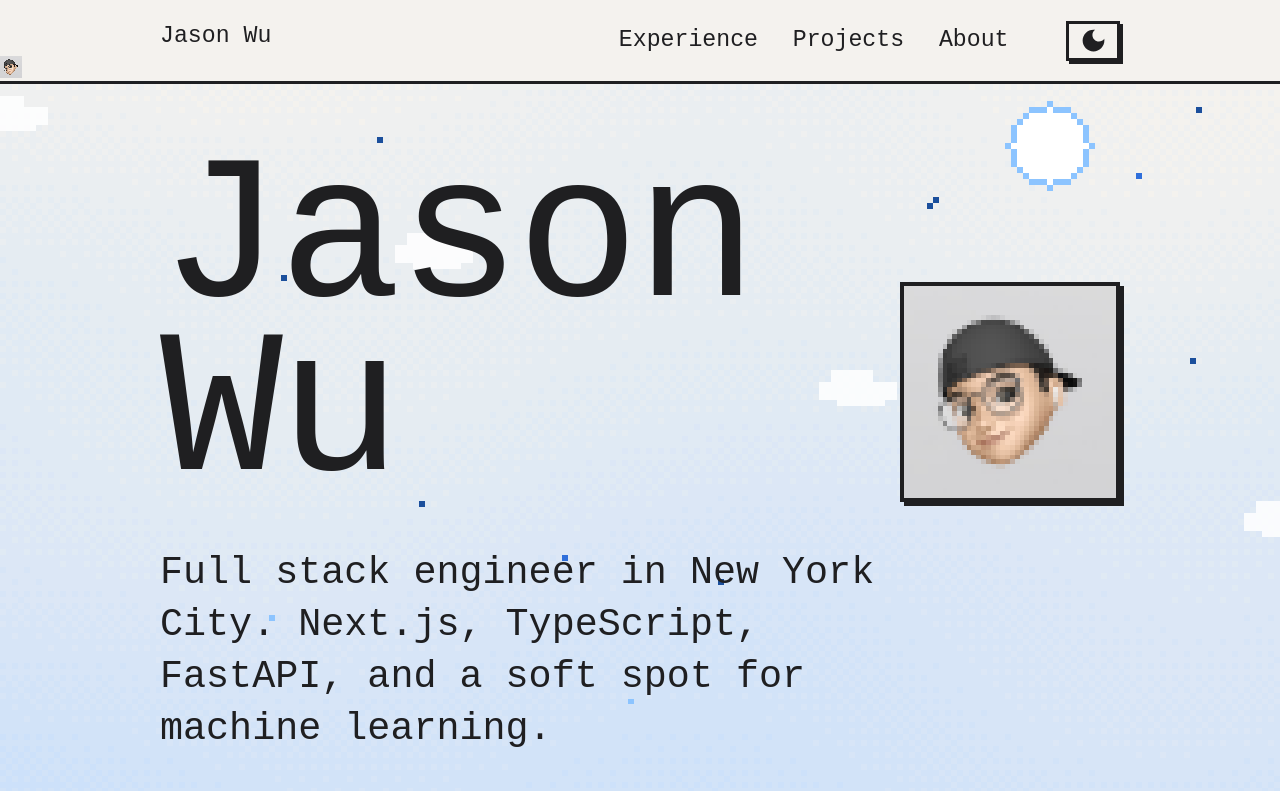
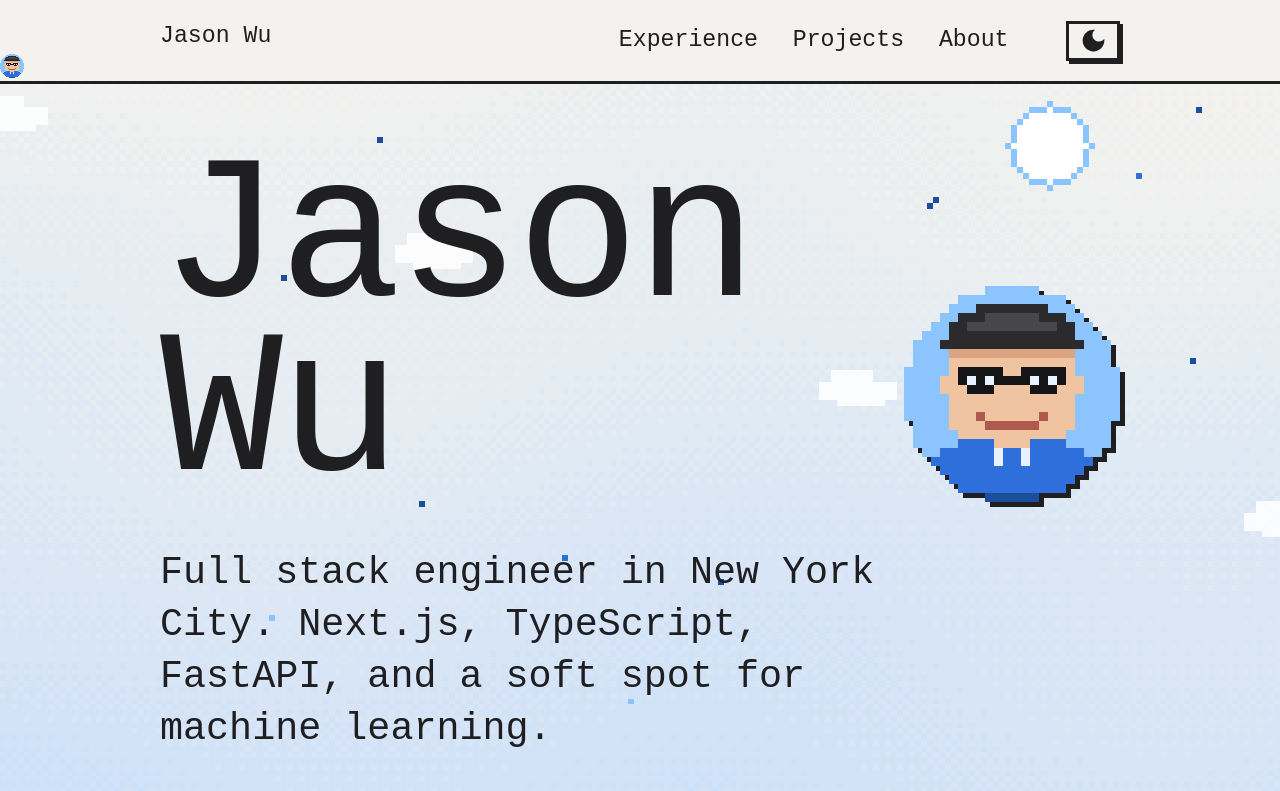
Before and after one commit to Jason-Wuuuu/Jason, a React (Vite) app: page / in a window 1280 px wide. Shown: the top 791 px of the page. Built offline with nearby package versions, Linux system fonts and the light colour scheme; a web font is replaced by a local one.

Commit message:
Replace memoji with a drawn pixel-art circular avatar; add live demo URLs for new projects
Co-Authored-By: Claude Sonnet 5.5 <noreply@anthropic.com>

```diff
--- a/src/App.jsx
+++ b/src/App.jsx
@@ -5,6 +5,7 @@ import Projects from "./components/Projects";
 import About from "./components/About";
 import ThemeToggle from "./components/ThemeToggle";
 import Background from "./components/Background";
+import { avatarURL } from "./avatar";
 import site from "./content";
 
 // Loaded only at #/admin, so visitors never download it.
@@ -43,7 +44,7 @@ export default function App() {
           <ThemeToggle />
         </nav>
         <span className="runner" aria-hidden="true">
-          <img src={image(site.profile.avatar)} alt="" />
+          <img src={avatarURL()} alt="" />
         </span>
       </header>
       <main id="top">
--- a/src/admin/schema.js
+++ b/src/admin/schema.js
@@ -10,7 +10,6 @@ export const sections = [
       { key: "tagline", label: "Tagline", type: "area" },
       { key: "typingLine", label: "Typing-test line", type: "text" },
       { key: "typingRecord", label: "Your typing record (WPM)", type: "number" },
-      { key: "avatar", label: "Avatar (shown pixelated)", type: "image" },
       {
         key: "links",
         label: "Links",
--- /dev/null
+++ b/src/avatar.js
@@ -0,0 +1,61 @@
+// The site's avatar, drawn as a 24×24 pixel sprite (cap, glasses, hoodie) and cropped to a stair-stepped circle.
+export const SIZE = 24;
+
+const COLORS = {
+  ".": "#8cc4ff", // sky behind him
+  K: "#2b2b2e", // cap
+  G: "#46464b", // cap highlight
+  S: "#f0c4a0", // skin
+  D: "#d9a47f", // skin in the cap's shadow
+  B: "#151517", // glasses frames
+  W: "#e8f1fd", // lenses
+  E: "#151517", // eyes
+  M: "#b0594f", // mouth
+  H: "#2f6fdb", // hoodie
+  h: "#1b4f9c", // hoodie shade
+};
+
+const ROWS = [
+  "........................",
+  "........................",
+  "........KKKKKKKK........",
+  "......KKKGGGGGGKKK......",
+  ".....KKGGGGGGGGGGKK.....",
+  ".....KKKKKKKKKKKKKK.....",
+  "....KKKKKKKKKKKKKKKK....",
+  ".....DDDDDDDDDDDDDD.....",
+  ".....SSSSSSSSSSSSSS.....",
+  ".....SBBBBBSSBBBBBS.....",
+  "....SSBWEWBBBBWEWBSS....",
+  "....SSSBBBSSSSBBBSSS....",
+  ".....SSSSSSSSSSSSSS.....",
+  ".....SSSSSSSSSSSSSS.....",
+  ".....SSSMSSSSSSMSSS.....",
+  ".....SSSSMMMMMMSSSS.....",
+  "......SSSSSSSSSSSS......",
+  "......HHHHSSSSHHHH......",
+  "....HHHHHHWHHWHHHHHH....",
+  "...HHHHHHHWHHWHHHHHHH...",
+  "..hhHHHHHHHHHHHHHHHHhh..",
+  ".hhHHHHHHHHHHHHHHHHHHhh.",
+  "hhHHHHHHHHHHHHHHHHHHHHhh",
+  "hhhhhhhhhhhhhhhhhhhhhhhh",
+];
+
+export function avatarCanvas() {
+  const canvas = document.createElement("canvas");
+  canvas.width = canvas.height = SIZE;
+  const ctx = canvas.getContext("2d");
+  const c = SIZE / 2;
+  ROWS.forEach((row, y) =>
+    [...row].forEach((ch, x) => {
+      if ((x + 0.5 - c) ** 2 + (y + 0.5 - c) ** 2 > c * c) return; // outside the circle
+      ctx.fillStyle = COLORS[ch];
+      ctx.fillRect(x, y, 1, 1);
+    }),
+  );
+  return canvas;
+}
+
+let url;
+export const avatarURL = () => (url ??= avatarCanvas().toDataURL());
--- a/src/components/PixelAvatar.jsx
+++ b/src/components/PixelAvatar.jsx
@@ -1,27 +1,23 @@
 import { useEffect, useRef } from "react";
-import { image } from "../App";
-import site from "../content";
+import { avatarCanvas, SIZE } from "../avatar";
 
-const N = 44; // drawn at 44×44, shown larger with image-rendering: pixelated
-const STEPS = [3, 5, 8, 12, 20, 30, N]; // the avatar "resolves" through these resolutions on load
+const STEPS = [3, 4, 6, 8, 12, 18, SIZE]; // the avatar "resolves" through these resolutions on load
 
 export default function PixelAvatar() {
   const ref = useRef(null);
   const replay = useRef(() => {});
   useEffect(() => {
     let timer;
-    const img = new Image();
-    img.onload = () => {
     const ctx = ref.current.getContext("2d");
+    const sprite = avatarCanvas();
     const tmp = document.createElement("canvas");
     const draw = (n) => {
       tmp.width = tmp.height = n;
-        tmp.getContext("2d").drawImage(img, 0, 0, n, n);
-        ctx.clearRect(0, 0, N, N);
+      tmp.getContext("2d").drawImage(sprite, 0, 0, n, n);
+      ctx.clearRect(0, 0, SIZE, SIZE);
       ctx.imageSmoothingEnabled = false;
-        ctx.drawImage(tmp, 0, 0, n, n, 0, 0, N, N);
+      ctx.drawImage(tmp, 0, 0, n, n, 0, 0, SIZE, SIZE);
     };
-      if (matchMedia("(prefers-reduced-motion: reduce)").matches) return draw(N);
     const play = (delay) => {
       clearTimeout(timer);
       let i = 0;
@@ -32,10 +28,19 @@ export default function PixelAvatar() {
       timer = setTimeout(tick, delay);
     };
     replay.current = () => play(0); // clicking the avatar re-renders it
-      play(500); // first time: after the name has dropped in
-    };
-    img.src = image(site.profile.avatar);
+    if (matchMedia("(prefers-reduced-motion: reduce)").matches) draw(SIZE);
+    else play(500); // first time: after the name has dropped in
     return () => clearTimeout(timer);
   }, []);
-  return <canvas ref={ref} width={N} height={N} className="pixel-avatar" role="img" aria-label="Pixelated memoji of Jason (click to re-render)" onClick={() => replay.current()} />;
+  return (
+    <canvas
+      ref={ref}
+      width={SIZE}
+      height={SIZE}
+      className="pixel-avatar"
+      role="img"
+      aria-label="Pixel-art avatar of Jason in a cap and glasses (click to re-render)"
+      onClick={() => replay.current()}
+    />
+  );
 }
--- a/src/content/site.json
+++ b/src/content/site.json
@@ -5,7 +5,6 @@
     "tagline": "Full stack engineer in New York City. Next.js, TypeScript, FastAPI, and a soft spot for machine learning.",
     "typingLine": "I build web apps and teach machines to read.",
     "typingRecord": 118,
-    "avatar": "Memoji_1.png",
     "links": [
       {
         "label": "GitHub",
@@ -79,7 +78,7 @@
       "description": "An interactive map and data explorer for Pokémon Gen 1 and Gen 2. It has overworld navigation, bilingual Japanese and English dialogue, encounter and trainer tables, a full Pokédex, and a solver that finds dungeon routes in real time. Everything is extracted from the decompilation source, not guessed.",
       "tech_stack": "Next.js, React, TypeScript, Tailwind CSS",
       "githubUrl": "https://github.com/Jason-Wuuuu/pokemon_interactive",
-      "demoUrl": "",
+      "demoUrl": "https://pokemon-interactive-map.vercel.app",
       "screenshots": [],
       "featured": true
     },
@@ -91,7 +90,7 @@
       "description": "A Firstrade portfolio viewer. Upload your account-history CSVs and see holdings at any date, cost basis, realized P/L, dividends and yearly summaries, all in a pixel-art interface. Your data never leaves the browser.",
       "tech_stack": "Next.js, React, TypeScript, Recharts",
       "githubUrl": "https://github.com/Jason-Wuuuu/MarketLens",
-      "demoUrl": "",
+      "demoUrl": "https://market-lens-dusky.vercel.app",
       "screenshots": [],
       "featured": true
     },
--- a/src/index.css
+++ b/src/index.css
@@ -87,8 +87,8 @@ footer { padding-block: 4rem; color: var(--mute); }
   position: relative; font-size: clamp(4.5rem, min(16vw, 26vh), 9rem); letter-spacing: -.02em; line-height: .85; margin-bottom: 2rem;
 }
 .pixel-avatar {
-  position: absolute; right: 0; bottom: 0; width: clamp(110px, 22vw, 220px); height: auto;
-  background: var(--panel); border: 4px solid var(--ink); box-shadow: var(--shadow);
+  position: absolute; right: 0; bottom: 0; width: 216px; height: auto; /* 9× the 24px sprite: whole pixels */
+  filter: drop-shadow(5px 5px 0 var(--ink));
 }
 .lead { font-size: clamp(1.4rem, 3vw, 1.9rem); max-width: 34rem; }
 .social { display: flex; flex-wrap: wrap; gap: .5rem 1.5rem; margin-top: 1.5rem; }
@@ -211,7 +211,7 @@ footer { padding-block: 4rem; color: var(--mute); }
   .nav { justify-content: flex-end; font-size: 1.1rem; }
   .nav nav { gap: .9rem; }
   .theme-toggle { margin-left: 0; }
-  .pixel-avatar { width: 84px; }
+  .pixel-avatar { width: 96px; filter: drop-shadow(4px 4px 0 var(--ink)); }
 }
 @media (prefers-reduced-motion: reduce) { .egg::after { animation: none; } }
 
@@ -228,13 +228,13 @@ footer { padding-block: 4rem; color: var(--mute); }
   @media (prefers-reduced-motion: no-preference) {
     .runner { display: block; position: absolute; left: 0; right: 0; bottom: 0; height: 0; pointer-events: none; }
     .runner img {
-      position: absolute; bottom: 0; width: 22px; height: 22px; image-rendering: pixelated;
+      position: absolute; bottom: 0; width: 24px; height: 24px; image-rendering: pixelated;
       animation: run linear both, bob .35s steps(2) infinite;
       animation-timeline: scroll(root), auto;
     }
   }
 }
-@keyframes run { from { left: 0; } to { left: calc(100% - 22px); } }
+@keyframes run { from { left: 0; } to { left: calc(100% - 24px); } }
 @keyframes bob { 50% { margin-bottom: 3px; } }
 
 ::view-transition-old(root), ::view-transition-new(root) { animation: none; mix-blend-mode: normal; }
@@ -243,3 +243,5 @@ footer { padding-block: 4rem; color: var(--mute); }
   from { clip-path: circle(0 at var(--tx, 50%) var(--ty, 0)); }
   to { clip-path: circle(150vmax at var(--tx, 50%) var(--ty, 0)); }
 }
+
+@media (min-width: 561px) and (max-width: 900px) { .pixel-avatar { width: 144px; } }
```
Also changed, not shown: src/admin/check.mjs (+10 -2 lines), public/images/Memoji_1.png (deleted), public/images/Memoji_2.png (deleted). Lines whose indentation alone changed are shown as unchanged.
